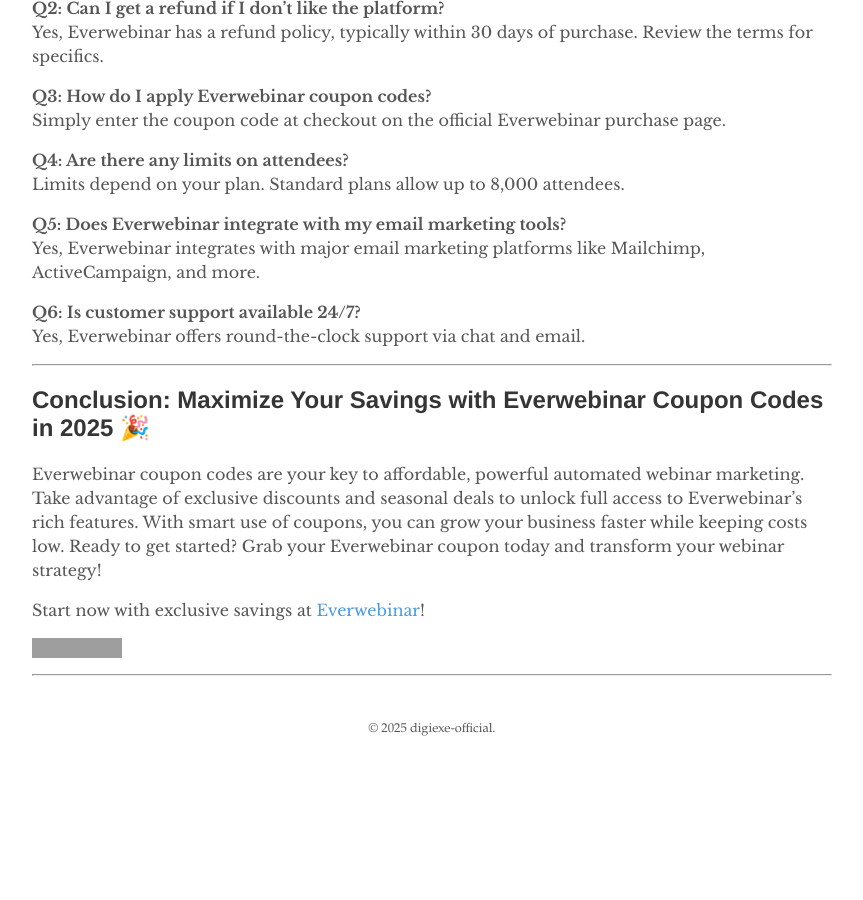
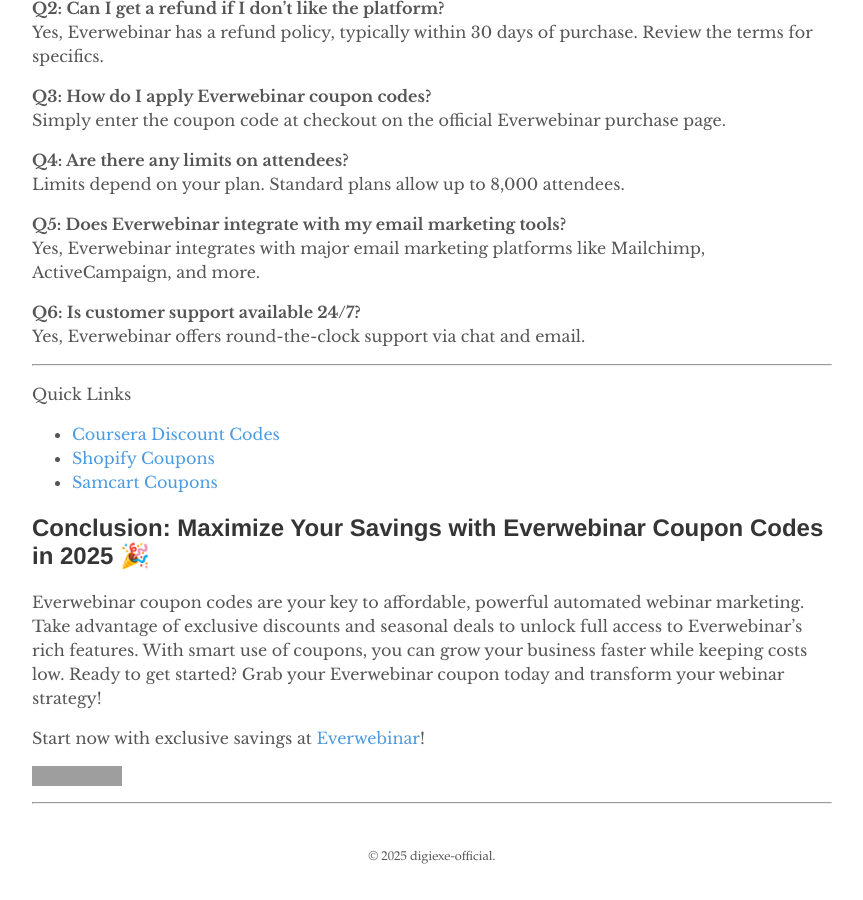
Before and after one commit to digiexe-official/dg, a Jekyll site: the page built from wp/everwebinar coupon codes.md, in a window 1280 px wide and 900 px high, scrolled down 3677 px. Shown: the whole window, without its empty margins (208-1071 px from the left). Built offline with Jekyll 4.4.1, drawn with Linux system fonts in a browser that asks for light colours; before the commit the page ends 4449 px from its top, so only the background shows below that; grey boxes are pictures that could not be loaded.

Commit message:
Updated links

```diff
--- a/wp/everwebinar coupon codes.md
+++ b/wp/everwebinar coupon codes.md
@@ -170,6 +170,12 @@ Yes, Everwebinar offers round-the-clock support via chat and email.
 
 ---
 
+Quick Links
+
+- [Coursera Discount Codes](https://digiexe-official.github.io/dg/coursera-coupons/)
+- [Shopify Coupons](https://digiexe-official.github.io/dg/shopify-discount-codes/)
+- [Samcart Coupons](https://digiexe-official.github.io/dg/samcart-coupon-codes/)
+
 ## Conclusion: Maximize Your Savings with Everwebinar Coupon Codes in 2025 🎉
 
 Everwebinar coupon codes are your key to affordable, powerful automated webinar marketing. Take advantage of exclusive discounts and seasonal deals to unlock full access to Everwebinar’s rich features. With smart use of coupons, you can grow your business faster while keeping costs low. Ready to get started? Grab your Everwebinar coupon today and transform your webinar strategy!
```
